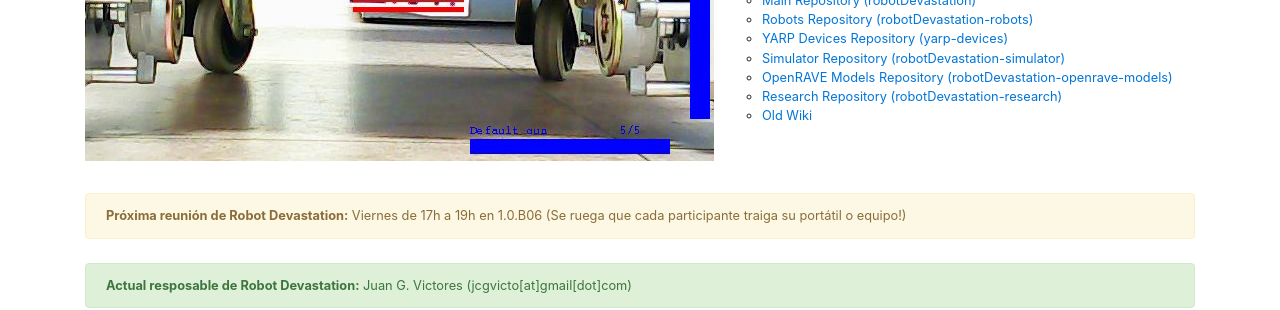
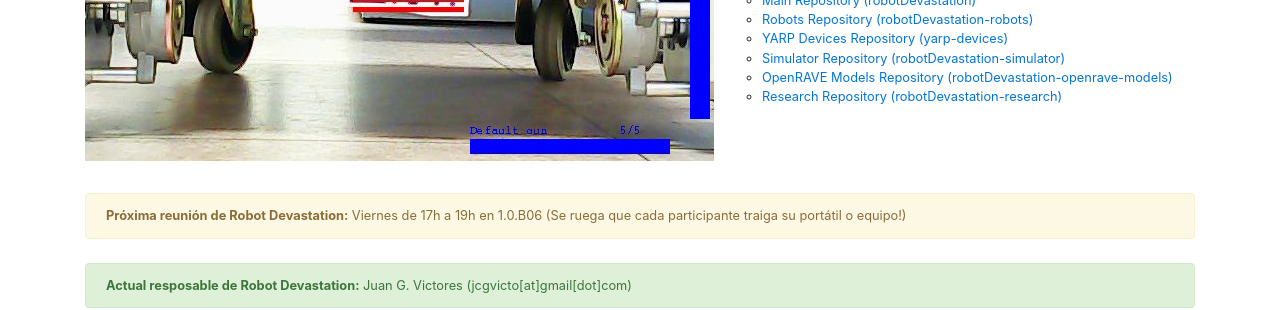
Before and after one commit to asrob-uc3m/asrob-uc3m.github.io, a Jekyll site: the page built from _workgroups/2017-05-28-robot-devastation.markdown, in a window 1280 px wide and 900 px high, scrolled down 711 px. Shown: the part 326-636 px from the top of the window. Built offline with Jekyll 4.4.1, drawn with Linux system fonts in a browser that asks for light colours.

Commit message:
Update 2017-05-28-robot-devastation.markdown

```diff
--- a/_workgroups/2017-05-28-robot-devastation.markdown
+++ b/_workgroups/2017-05-28-robot-devastation.markdown
@@ -30,4 +30,3 @@ active: true
    - [Simulator Repository (robotDevastation-simulator)](https://github.com/asrob-uc3m/robotDevastation-simulator)
    - [OpenRAVE Models Repository (robotDevastation-openrave-models)](https://github.com/asrob-uc3m/robotDevastation-openrave-models)
    - [Research Repository (robotDevastation-research)](https://github.com/asrob-uc3m/robotDevastation-research)
-   - [Old Wiki](http://asrob.uc3m.es/index.php/Robot_Devastation)
```
